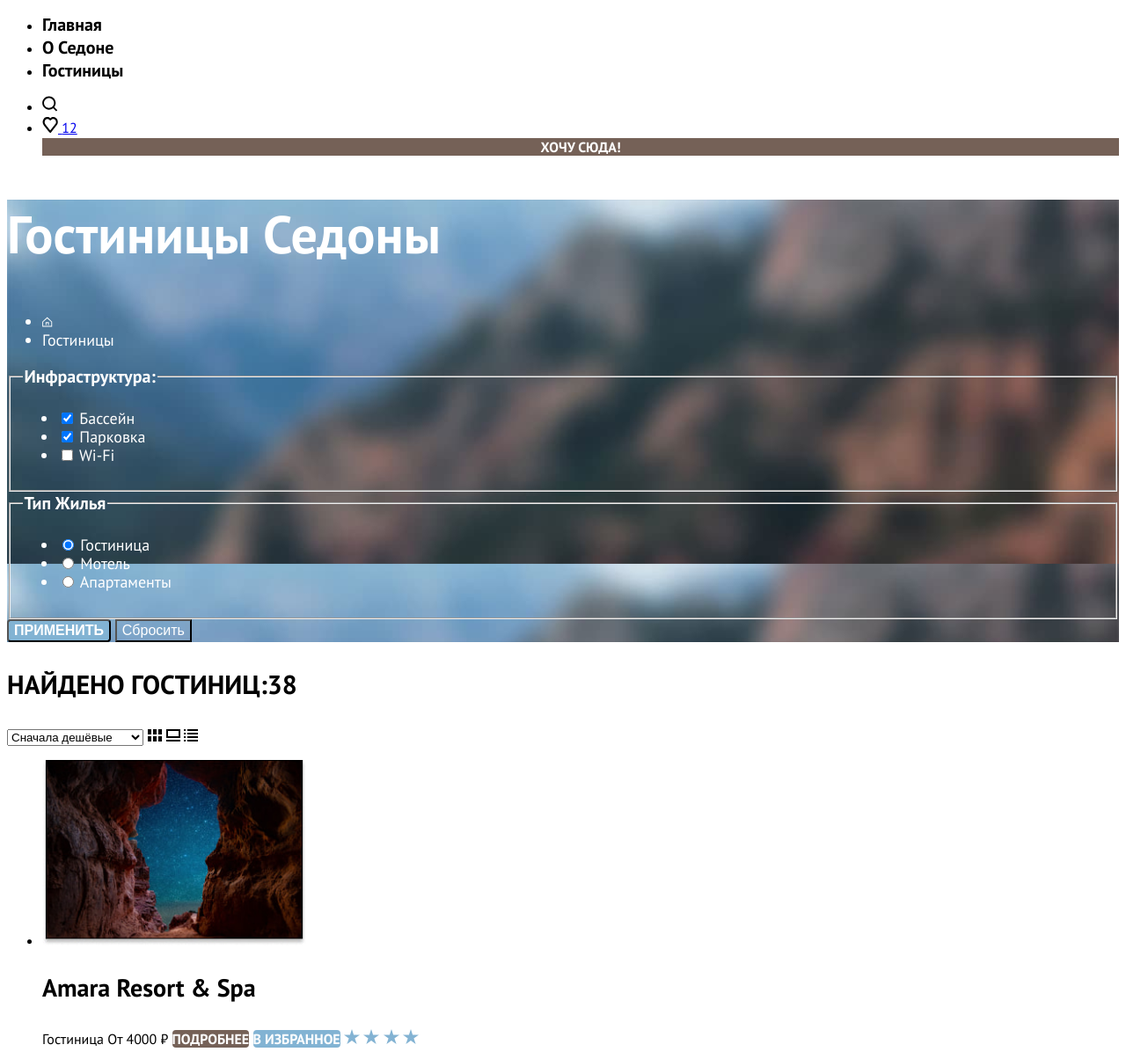
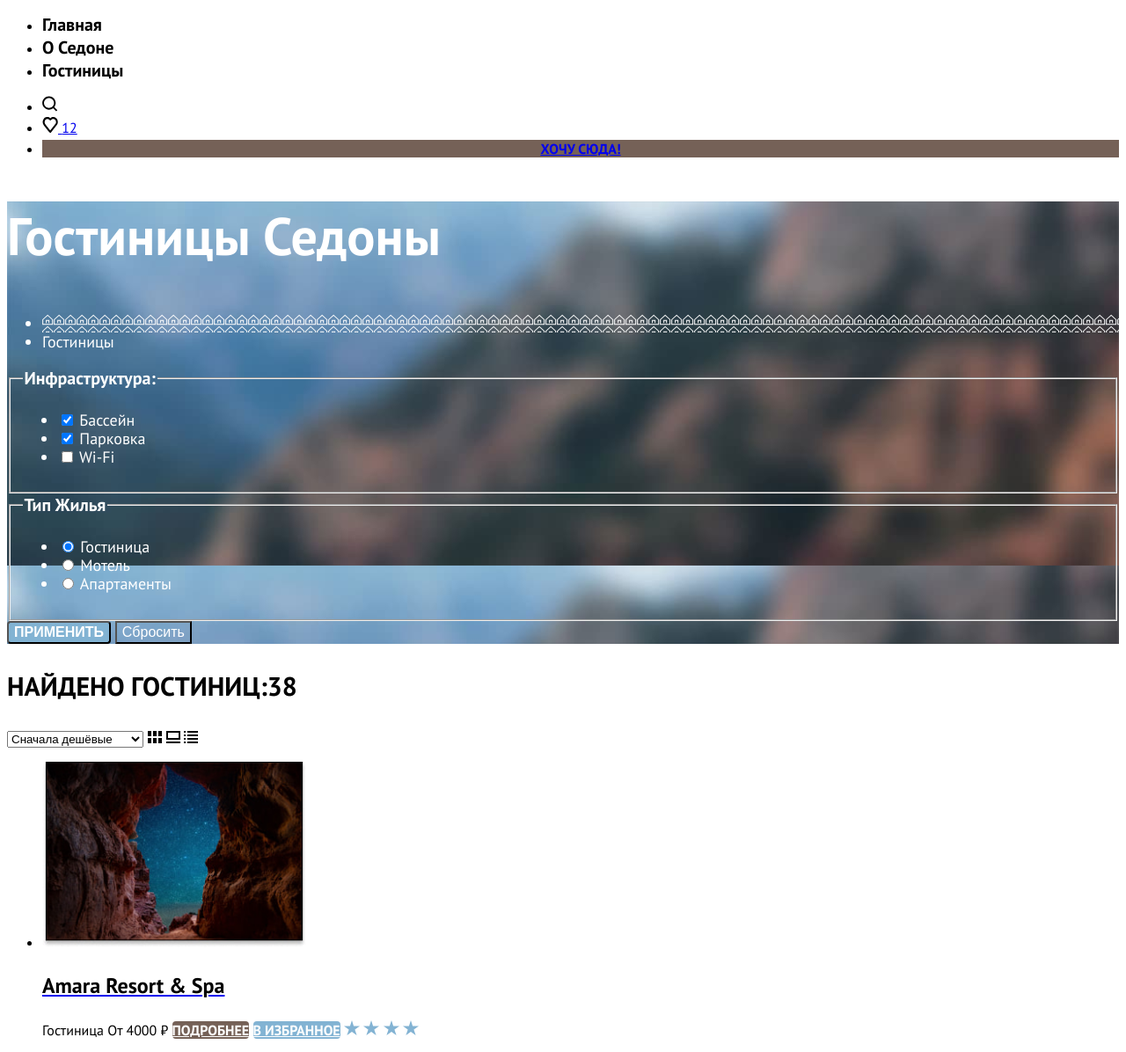
Before and after one commit to htmlacademy-htmlcss/2059909-sedona-34, a plain HTML site: page catalog.html in a window 1280 px wide. Shown: the part 85-1281 px from the top of the page at 88% size. Drawn offline with Linux system fonts and the light colour scheme.

Commit message:
Revert "Вносит правки согласно замечаниям наставника"
This reverts commit 1bcd477e571b77677178ec330488762c006139d5.

```diff
--- a/catalog.html
+++ b/catalog.html
@@ -10,18 +10,18 @@
 <body>
   <header class="page-header">
     <nav class="navigation">
-      <a>
+      <a class="navigation-logo" href="index.html">
         <img src="images/logo.svg" width="139" height="70" alt="Логотип сайта городка Седона">
       </a>
       <ul class="navigation-list">
         <li class="navigation-item">
-          <a class="navigation-link"> Главная</a>
+          <a class="navigation-link" href="index.html"> Главная</a>
         </li>
         <li class="navigation-item">
           <a class="navigation-link" href="info.html">О Седоне</a>
         </li>
         <li class="navigation-item">
-          <a class="navigation-link" href="catalog.html">Гостиницы</a>
+          <a class="navigation-link navigation-link-current" href="catalog.html">Гостиницы</a>
         </li>
       </ul>
       <ul class="navigation-user">
@@ -38,13 +38,14 @@
             <span>12</span>
           </a>
         </li>
-        <li class="navigation-user-item-link">
-          <a class="navigation-user-link-button" href="#">Хочу сюда!</a>
+        <li class="navigation-user-item">
+          <div class="navigation-user-item-link">
+            <a class="navigation-user-link" href="catalog.html">Хочу сюда!</a>
+          </div>
         </li>
       </ul>
     </nav>
   </header>
-
   <main class="main-inner">
     <section class="inner-catalog-filter">
       <header class="inner-header">
@@ -53,11 +54,8 @@
         <img src="images/background/background-filter.jpg" width="1200" height="393" alt="Фотография коньона">
         -->
         <ul class="breadcrumbs">
-          <li class="breadcrumbs-item">
-            <a class="breadcrumbs-item-link" href="index.html">
-              <span class="visually-hidden">Главная</span>
-              <img src="images/icons/union.svg" width="12" height="12" alt="на главную">
-            </a>
+          <li class="breadcrumbs-item-link">
+            <a class="breadcrumbs-link visually-hidden" href="index.html">Главная</a>
           </li>
           <li class="breadcrumbs-item">
             <a class="breadcrumbs-link">Гостиницы</a>
@@ -275,7 +273,7 @@
         <li class="footer-social-item">
           <a class="button-social-vkontakte" href="https://vk.com/htmlacademy">
             <span class="visually-hidden">Вконтакте</span>
-            <img class="social-vkontakte" src="images/social/vkontakte.svg" width="24" height="14" alt="Вконтакте">
+              <img class="social-vkontakte" src="images/social/vkontakte.svg" width="24" height="14" alt="Вконтакте">
           </a>
         </li>
         <li class="footer-social-item">
--- a/styles/styles.css
+++ b/styles/styles.css
@@ -48,6 +48,7 @@ body {
   line-height: 26px;
   color: #000000;
   font-weight: 700;
+  background-color: #ffffff;
   text-transform: capitalize;
   text-decoration: none;
   text-align: center;
@@ -63,10 +64,6 @@ body {
   color: #FFFFFF;
 }
 
-.navigation-user-link-button {
-  color: #FFFFFF;
-  text-decoration: none;
-}
 .welcome-to-sedona {
   background-image: url(../images/background/background-index.jpg);
   background-size: 100% auto;
@@ -185,7 +182,6 @@ body {
   text-transform: uppercase;
   color: #FFFFFF;
   border-radius: 4px;
-  text-decoration: none;
 }
 
 .subscription {
@@ -223,7 +219,7 @@ body {
   border-radius: 0px 10px 10px 0px;
 }
 
-.contacts-number {
+.footer-telephone-number {
   font-family: "PT Sans", sans-serif;
   font-weight: 400;
   font-size: 40px;
@@ -231,7 +227,7 @@ body {
   text-align: center;
   text-transform: uppercase;
   color: #000000;
-  text-decoration: none;
+  background: #FFFFFF;
 }
 
 .inner-catalog-filter {
@@ -241,6 +237,11 @@ body {
   font-weight: 400;
   font-size: 18px;
   line-height: 21px;
+  color: #FFFFFF;
+}
+
+.breadcrumbs-item-link {
+  background-image: url(../images/icons/union.svg);
   color: #FFFFFF;
 }
 
@@ -292,12 +293,11 @@ body {
   color: #000000;
 }
 
-.search-hotel-card-link {
+.search-hotel-card-title {
   font-weight: 700;
   font-size: 24px;
   line-height: 28px;
   color: #000000;
-  text-decoration: none;
 }
 
 .search-hotel-card-button,
@@ -309,7 +309,6 @@ body {
   background: #F2F2F2;
   border-radius: 4px;
   color: #333333;
-  text-decoration: none;
 }
 
 .more {
```
